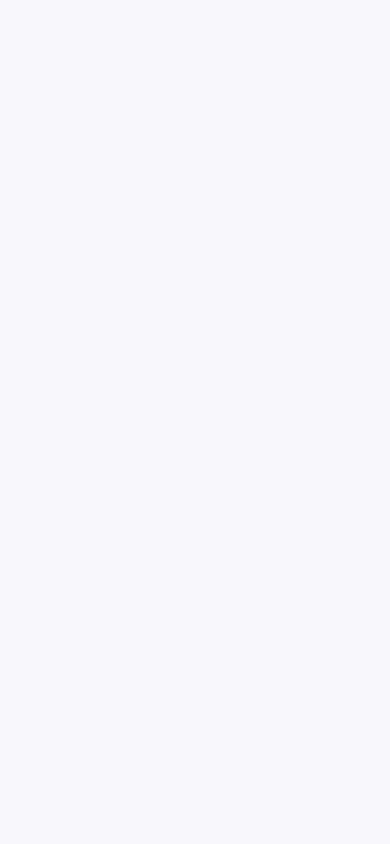
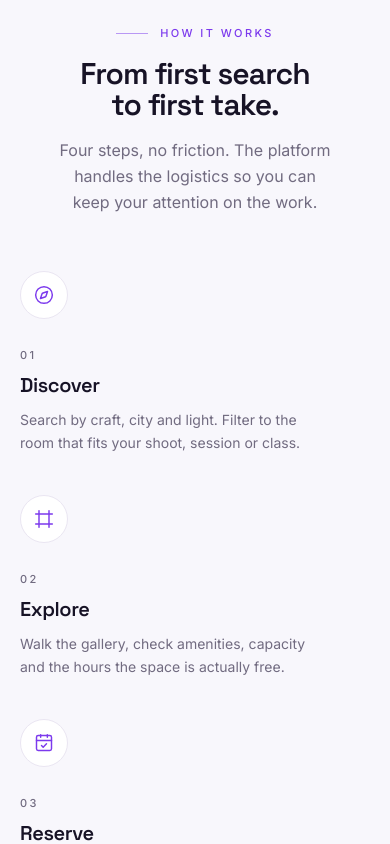
Before and after one commit to CoderYeasin2004/studio-space-client, a Next.js app: page / in a window 390 px wide. Shown: the part 5460-6304 px from the top of the page. Before the commit the page ends 5405 px from the top, so only its background shows below. Built offline with nearby package versions, Linux system fonts and the light colour scheme.

Commit message:
feat(home): how it works section — four numbered steps
- Discover / Explore / Reserve / Create with lucide icons in node markers
- Connector rules form a continuous line on desktop, stack on mobile
- Centered section header, anchored to #how-it-works for nav deep link

```diff
--- a/src/app/(marketing)/page.tsx
+++ b/src/app/(marketing)/page.tsx
@@ -1,6 +1,7 @@
 import { Hero } from "@/components/home/hero";
 import { FeaturedStudios } from "@/components/home/featured-studios";
 import { Categories } from "@/components/home/categories";
+import { HowItWorks } from "@/components/home/how-it-works";
 
 export default function HomePage() {
   return (
@@ -8,6 +9,7 @@ export default function HomePage() {
       <Hero />
       <FeaturedStudios />
       <Categories />
+      <HowItWorks />
     </>
   );
 }
--- /dev/null
+++ b/src/components/home/how-it-works.tsx
@@ -0,0 +1,109 @@
+import {
+  CompassIcon,
+  FrameIcon,
+  CalendarCheckIcon,
+  SparklesIcon,
+} from "lucide-react";
+import { cn } from "cn";
+import { SectionHeader } from "@/components/shared/section-header";
+
+const steps = [
+  {
+    icon: CompassIcon,
+    number: "01",
+    title: "Discover",
+    description:
+      "Search by craft, city and light. Filter to the room that fits your shoot, session or class.",
+  },
+  {
+    icon: FrameIcon,
+    number: "02",
+    title: "Explore",
+    description:
+      "Walk the gallery, check amenities, capacity and the hours the space is actually free.",
+  },
+  {
+    icon: CalendarCheckIcon,
+    number: "03",
+    title: "Reserve",
+    description:
+      "Pick your window, confirm the details and hold the room. No phone tag, no back-and-forth.",
+  },
+  {
+    icon: SparklesIcon,
+    number: "04",
+    title: "Create",
+    description:
+      "Show up, plug in and make the thing you came to make. The space is yours for the hours booked.",
+  },
+];
+
+/**
+ * Four-step explainer. Numbered rules connect the steps on desktop like a
+ * contact sheet; they stack with left rules on mobile.
+ */
+export function HowItWorks() {
+  return (
+    <section
+      id="how-it-works"
+      aria-labelledby="how-heading"
+      className="mx-auto max-w-[1440px] px-5 py-20 sm:px-8 lg:px-12 lg:py-28"
+    >
+      <SectionHeader
+        eyebrow="How it works"
+        title={
+          <span id="how-heading">
+            From first search
+            <br className="hidden sm:block" /> to first take.
+          </span>
+        }
+        description="Four steps, no friction. The platform handles the logistics so you can keep your attention on the work."
+        align="center"
+        className="mb-14 lg:mb-20"
+      />
+
+      <ol className="grid grid-cols-1 gap-10 sm:grid-cols-2 lg:grid-cols-4 lg:gap-0">
+        {steps.map((step, index) => {
+          const Icon = step.icon;
+          const isLast = index === steps.length - 1;
+
+          return (
+            <li
+              key={step.number}
+              className={cn(
+                "relative lg:px-8",
+                index === 0 && "lg:pl-0",
+                !isLast && "lg:border-r lg:border-border",
+                isLast && "lg:pr-0",
+              )}
+            >
+              {/* Connector rule with node */}
+              <div className="relative mb-7 flex items-center gap-4">
+                <span
+                  aria-hidden
+                  className="inline-flex size-12 shrink-0 items-center justify-center rounded-full border border-border bg-card text-primary"
+                >
+                  <Icon className="size-5" strokeWidth={1.75} />
+                </span>
+                {!isLast && (
+                  <span
+                    aria-hidden
+                    className="hidden h-px flex-1 bg-linear-to-r from-border to-border lg:block"
+                  />
+                )}
+              </div>
+
+              <p className="eyebrow text-muted-foreground">{step.number}</p>
+              <h3 className="mt-2 font-heading text-xl font-semibold tracking-[-0.02em]">
+                {step.title}
+              </h3>
+              <p className="mt-2.5 max-w-xs text-sm leading-relaxed text-muted-foreground text-balance">
+                {step.description}
+              </p>
+            </li>
+          );
+        })}
+      </ol>
+    </section>
+  );
+}
```
